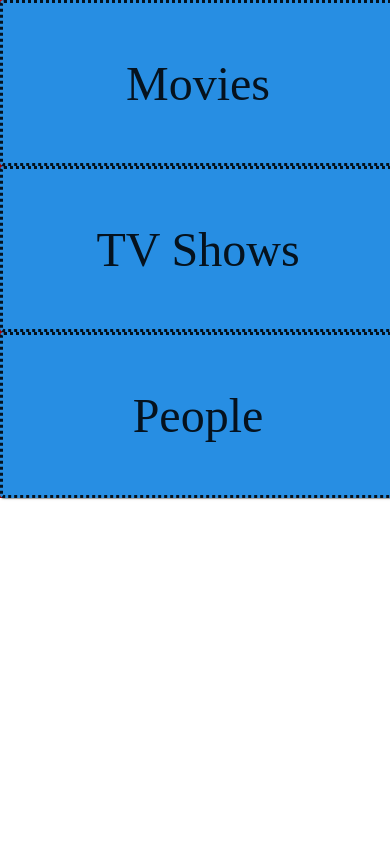
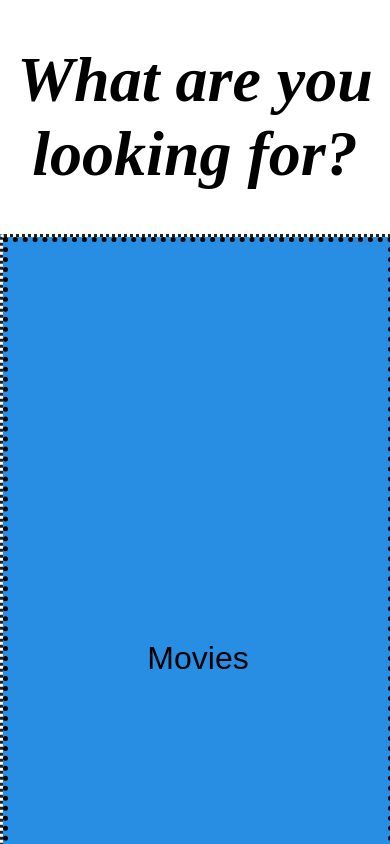
Before and after one commit to plaetzaw/MyNextBingeClient, a React (Create React App) app: page /Picker in a window 390 px wide. Shown: the top 844 px of the page. Built offline with nearby package versions, Linux system fonts and the light colour scheme.

Commit message:
Stylized landing page and picker page for mobile

```diff
--- a/src/pages/home.js
+++ b/src/pages/home.js
@@ -1,6 +1,7 @@
 import React from 'react'
 import Binge from '../utility/images/JustOneMore.png'
 import Card from '@material-ui/core/Card'
+import { useHistory } from 'react-router-dom'
 // import { layoutGenerator } from "react-break";
 import '../utility/layout.css'
 
@@ -22,6 +23,20 @@ const greetingItem = {
 }
 
 function Home() {
+
+let history = useHistory();
+
+function navigateLogin(){
+    history.push("/login")
+}
+
+function navigateRegister(){
+    history.push("/register")
+}
+
+function navigatePicker(){
+    history.push("/picker")
+}
 
   return (
     <>
@@ -53,9 +68,9 @@ function Home() {
           </Card>
       </div>
       <div className="endContainer">
-        <div className="endItem"><button className="button"><b>Register for MyNextBinge</b></button></div>
-        <div className="endItem"><button className="button"><b>Login</b></button></div>
-        <div className="endItem"><button className="button"><b>Proceed as Guest</b></button></div>
+        <div className="endItem"><button className="button" onClick={navigateRegister}><b>Register</b></button></div>
+        <div className="endItem"><button className="button" onClick={navigateLogin}><b>Login</b></button></div>
+        <div className="endItem"><button className="button" onClick={navigatePicker}><b>Proceed as Guest</b></button></div>
       </div>
       </div>
     </>
--- a/src/pages/picker.js
+++ b/src/pages/picker.js
@@ -1,5 +1,9 @@
 import React from 'react'
 import Card from '@material-ui/core/Card'
+import { useHistory} from 'react-router-dom'
+import '../utility/layout.css'
+
+
 
 const containerItem = {
     display: 'flex',
@@ -15,17 +19,35 @@ const containerItem = {
 }
 
 function Picker() {
+let history = useHistory();
+
+function navigateMovies(){
+    history.push("/movies")
+}
+
+function navigateTvshows(){
+    history.push("/tvshows")
+}
+
+function navigatePeople(){
+    history.push("/people")
+}
+
+
   return (
     <>
+    <span className="title"><h1><i>What are you looking for?</i></h1></span>
     <div className="startContainer">
-        <Card style={containerItem}>
-            Movies
+        <Card className="pickerItem">
+        <button className="button" onClick={navigateMovies}>Movies</button>
         </Card>
-        <Card style={containerItem}>
-            TV Shows
+        <Card className="pickerItem">
+        <button className="button" onClick={navigateTvshows}>TV Shows</button>
+
         </Card>
-        <Card style={containerItem}>
-            People
+        <Card className="pickerItem">
+        <button className="button" onClick={navigatePeople}>People</button>
+
         </Card>
     </div>
 
--- a/src/utility/layout.css
+++ b/src/utility/layout.css
@@ -19,7 +19,7 @@
 }
 
 .startContainer {
-  background-color: #b80000;
+  background-color: #278ee3;
   display: flex;
   justify-content: space-around;
   flex-flow: column;
@@ -57,7 +57,6 @@
 
 .endItem {
   display: flex;
-  /* background-color: #278EE3; */
   height: 6rem;
   width: 6rem;
   text-align: center;
@@ -65,10 +64,31 @@
   align-items: center;
 }
 
+@media screen and (min-width: 481px) {
+  .endItem {
+    height: 40vh;
+    width: 100%;
+    flex-flow: row;
+  }
+}
+
 .button {
+  font-size: xx-large;
   width: 100%;
   height: 100%;
   background-color: #278ee3;
   border: 5px;
   border-style: dotted;
 }
+
+.pickerItem {
+  display: flex;
+  background-color: #278ee3;
+  width: 100%;
+  height: 100vh;
+  text-align: center;
+  font-size: xxx-large;
+  justify-content: center;
+  align-items: center;
+  border-style: dotted;
+}
```
